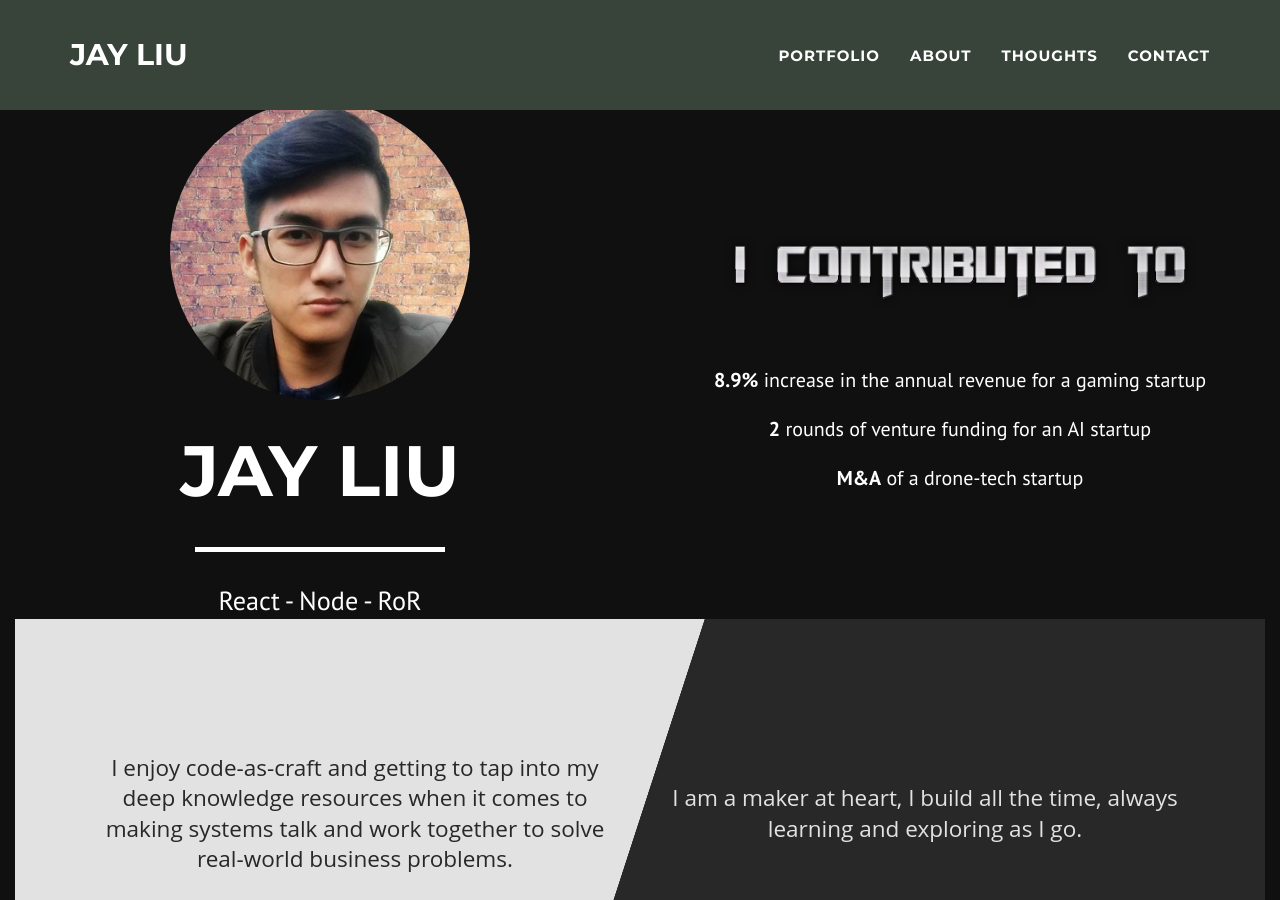
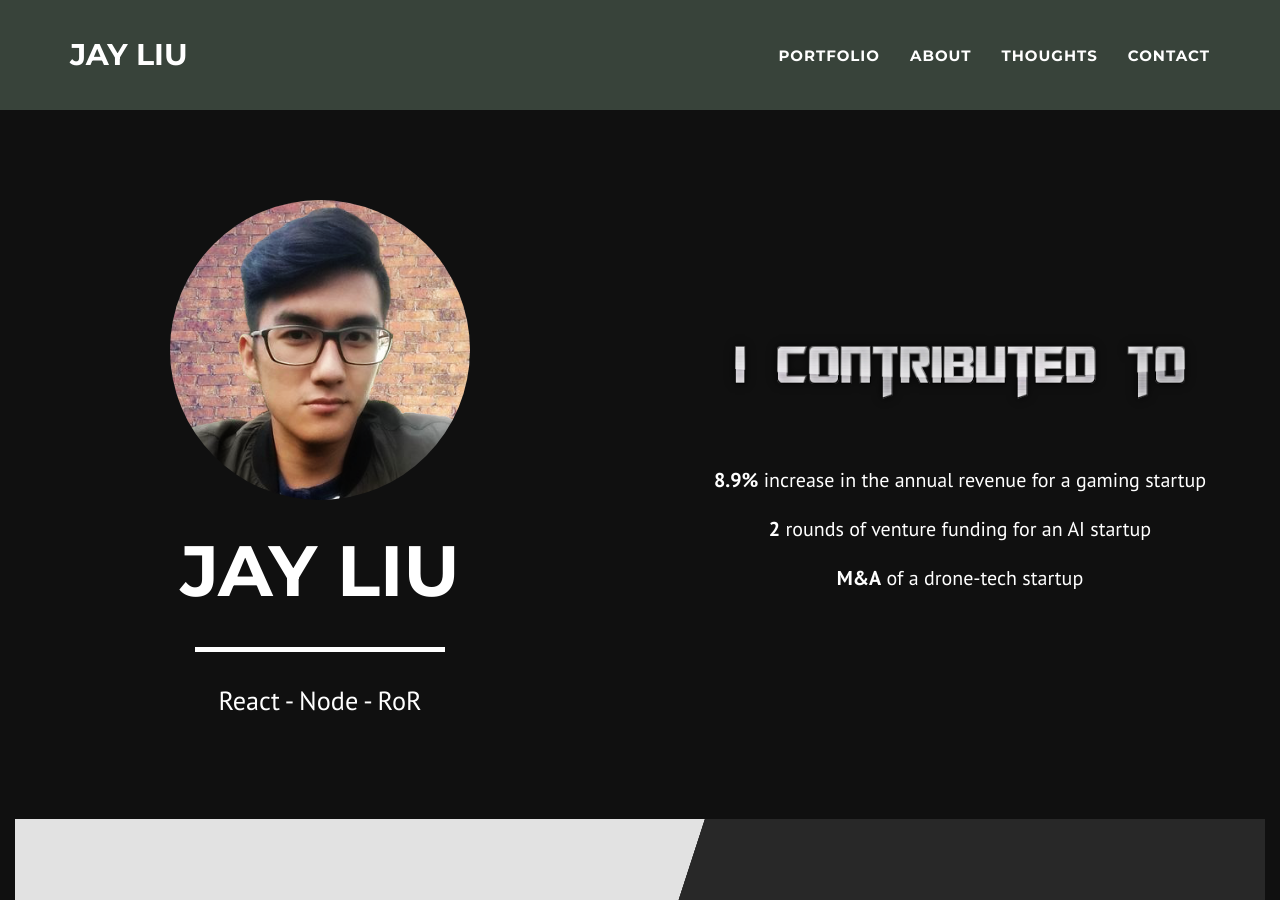
Before and after one commit to j-liu-dev/j-liu-dev.github.io, a Jekyll site: the page built from index.html, in a window 1280 px wide and 900 px high. Built offline with Jekyll 4.4.1, drawn with Linux system fonts in a browser that asks for light colours.

Commit message:
top-block

```diff
--- a/_includes/header.html
+++ b/_includes/header.html
@@ -1,8 +1,8 @@
     <!-- Header -->
     <header>
         <div class="container-fluid">
-            <div class="row">
-                <div class="col-12 col-md-6">
+            <div class="row top-block">
+                <div class="col-12 col-md-6 about">
                     <img class="img-responsive profile" src="/img/profile.png" alt="">
                     <div class="intro-text">
                         <span class="name">{{ site.title }}</span>
```
